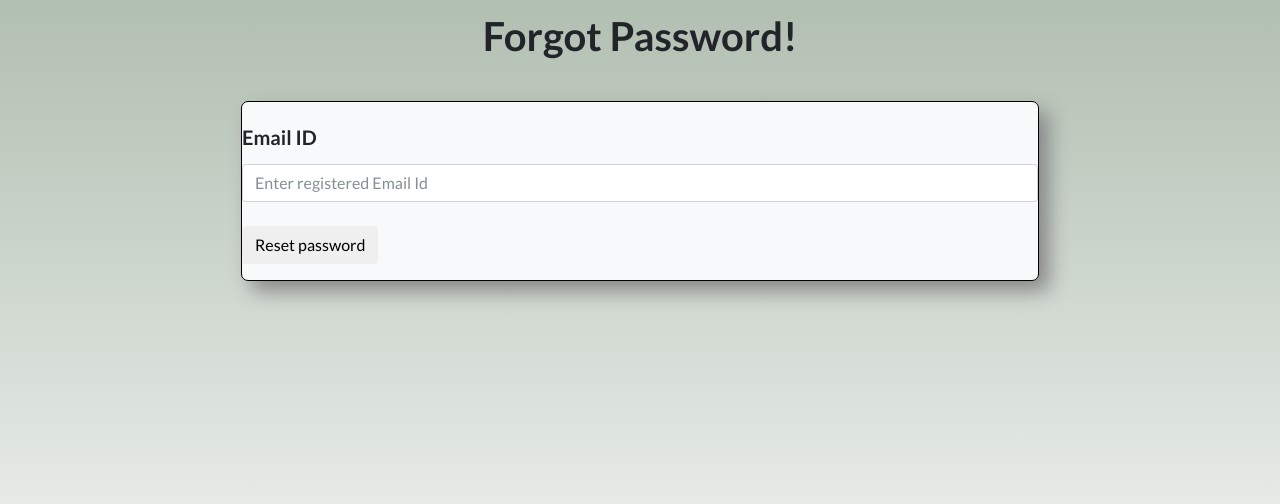
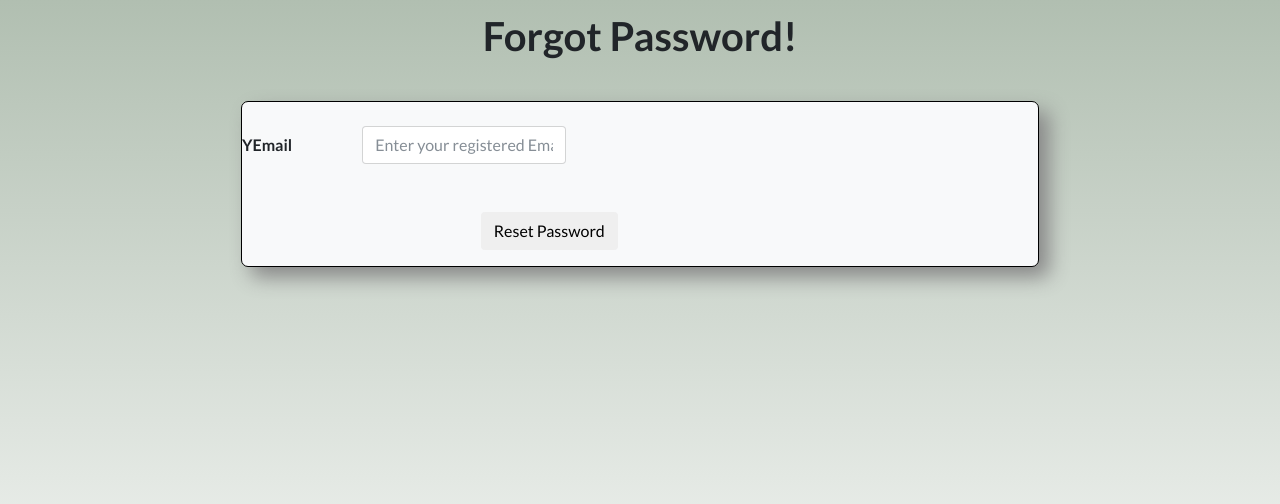
Before and after one commit to THEredhoodieguy/Pocket-Stock, a Django app: page /accounts/password_reset/ in a window 1280 px wide. Shown: the part 56-560 px from the top of the page. Run offline with Django 3.2, Linux system fonts and the light colour scheme; parts of the project's set-up code (start-up, migrations or seed data) failed here and were passed over; some libraries are stand-ins or nearby versions.

Commit message:
UI changes. checking on herokue

```diff
--- a/templates/registration/password_reset_form.html
+++ b/templates/registration/password_reset_form.html
@@ -8,20 +8,29 @@
   <!-- <div style="margin: 100px auto;"> -->
     <!-- <h1>Forgot Password</h1> -->
    <br>
-  <form method="post">
+  <form class="form-group" method="post">
     {% csrf_token %}
-    {% if form.email.errors %} {{ form.email.errors }} {% endif %}
+    <!-- {% if form.email.errors %} {{ form.email.errors }} {% endif %}
     <div class="form-group">
         <label for="id_email"><h5>Email ID</h5></label>
-        <input name="email" type="email" class="form-control" id="id_email" placeholder="Enter registered Email Id " required />
-
+        <input name="email" type="email" class="form-control" id="id_email" placeholder="Enter registered Email Id " required /> -->
+    <div class="form-inline">
+          <label for="email" class="cols-sm-2 control-label">YEmail</label>
+          <div class="yo">
+            <input type="text" class="form-control" name="email" id="email"  placeholder="Enter your registered Email Id" required/>
+          </div>
+          <div class="status">{{form.email.errors}}</div>
+       </div>
+       <br>
 
 
         <br>
+        <div class="form-group form-inline"  style="width: 40%; margin:0 auto;" >
+         <button type="submit"class="btn btn-default btn-md login-button">Reset Password</button>
+        </div>
+         <!-- <input type="submit" class="btn btn-default btn-md" value="Reset password" /> -->
 
-         <input type="submit" class="btn btn-default btn-md" value="Reset password" />
 
-       </div>
 
   </form>
 </div>
```
